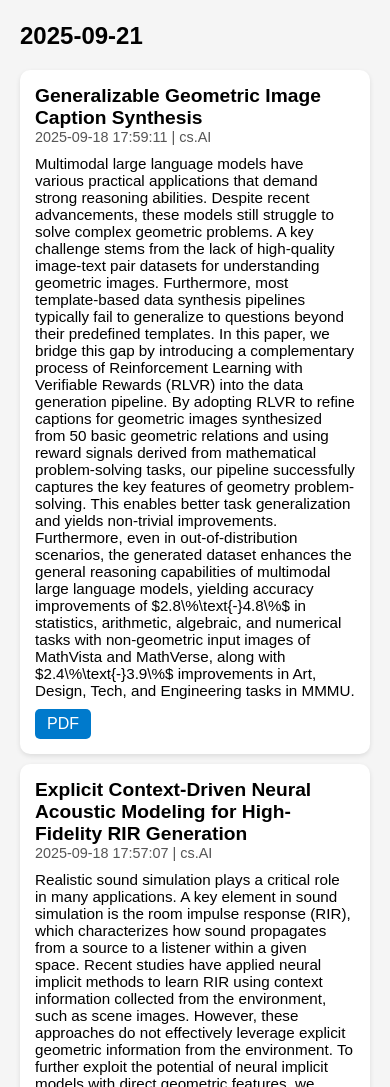
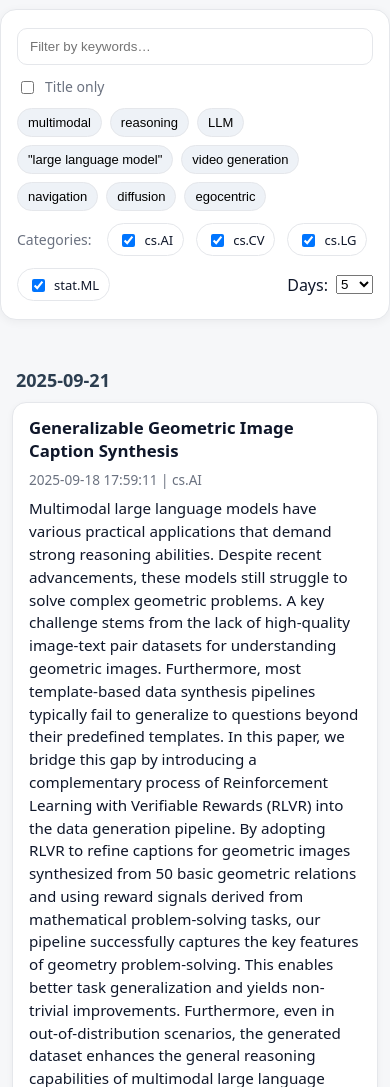
Before and after one commit to EthanWTL/Arxiv, a plain HTML site: page index.html in a window 390 px wide. Shown: the part 96-1183 px from the top of the page. Drawn offline with Linux system fonts and the light colour scheme; no server answers.

Commit message:
create filter

```diff
--- /dev/null
+++ b/app.js
@@ -0,0 +1,205 @@
+"use strict";
+
+const PRESET_TERMS = [
+  "multimodal",
+  "reasoning",
+  "llm",
+  '"large language model"',
+  "video generation",
+  "navigation",
+  "diffusion",
+  "egocentric",
+];
+
+let ALL = [];   // { date, ...paper }
+let RENDER_DAYS = 5;
+
+const els = {
+  content: document.getElementById("content"),
+  search: document.getElementById("search"),
+  titleOnly: document.getElementById("titleOnly"),
+  days: document.getElementById("days"),
+  presetChips: document.getElementById("presetChips"),
+  count: document.getElementById("count"),
+};
+
+function fmtDateISO(d){
+  return d.toISOString().split("T")[0];
+}
+
+async function fetchDay(dateStr){
+  const url = `paper_json/${dateStr}.json`;
+  try{
+    const res = await fetch(url, { cache: "no-store" });
+    if(!res.ok) return [];
+    const papers = await res.json();
+    if(!Array.isArray(papers)) return [];
+    // attach date to each paper for grouping later
+    return papers.map(p => ({...p, __date: dateStr}));
+  }catch(e){
+    return [];
+  }
+}
+
+async function loadDays(nDays){
+  const today = new Date();
+  const batches = [];
+  for(let i=0;i<nDays;i++){
+    const d = new Date(today);
+    d.setDate(today.getDate() - i);
+    batches.push(fetchDay(fmtDateISO(d)));
+  }
+  const results = await Promise.all(batches);
+  ALL = results.flat();
+}
+
+function normalize(str){
+  return (str || "").toLowerCase();
+}
+
+function textMatches(paper, terms, titleOnly){
+  if(terms.length === 0) return true;
+  const title = normalize(paper.title);
+  const summary = normalize(paper.summary);
+  const hay = titleOnly ? title : (title + " " + summary);
+  // Support quoted phrases: terms already include quotes if clicked
+  return terms.every(term => {
+    term = term.trim();
+    if(!term) return true;
+    const isQuoted = term.startsWith('"') && term.endsWith('"');
+    const needle = normalize(isQuoted ? term.slice(1, -1) : term);
+    return hay.includes(needle);
+  });
+}
+
+function categoryMatches(paper, allowedCats){
+  if(allowedCats.size === 0) return true; // none selected => allow all
+  const cats = Array.isArray(paper.category) ? paper.category : [];
+  // include if any category intersects
+  return cats.some(c => allowedCats.has(c));
+}
+
+function getActiveTerms(){
+  const raw = els.search.value.trim();
+  // Split by spaces but keep quoted phrases intact
+  // Simple parser: find "phrases", keep them; remaining split by spaces
+  const quotes = [...raw.matchAll(/"([^"]+)"/g)].map(m => `"${m[1]}"`);
+  const withoutQuotes = raw.replace(/"([^"]+)"/g, "").trim();
+  const singles = withoutQuotes ? withoutQuotes.split(/\s+/) : [];
+  const chipActives = [...els.presetChips.querySelectorAll(".chip.active")].map(b => b.dataset.term);
+  return [...quotes, ...singles, ...chipActives].filter(Boolean);
+}
+
+function getAllowedCats(){
+  const boxes = [...document.querySelectorAll(".cat")];
+  const checked = boxes.filter(b => b.checked).map(b => b.value);
+  return new Set(checked);
+}
+
+function groupByDate(papers){
+  const map = new Map();
+  for(const p of papers){
+    if(!map.has(p.__date)) map.set(p.__date, []);
+    map.get(p.__date).push(p);
+  }
+  // Sort dates descending
+  return [...map.entries()].sort((a,b) => (a[0] < b[0] ? 1 : -1));
+}
+
+function render(papers){
+  const groups = groupByDate(papers);
+  els.content.innerHTML = "";
+
+  if(groups.length === 0){
+    els.content.textContent = "No papers match your filters.";
+    els.count.textContent = "0";
+    return;
+  }
+
+  let total = 0;
+
+  for(const [date, items] of groups){
+    if(items.length === 0) continue;
+    total += items.length;
+
+    const section = document.createElement("section");
+    section.className = "date-section";
+    section.innerHTML = `<h2>${date}</h2>`;
+    els.content.appendChild(section);
+
+    for(const p of items){
+      const div = document.createElement("div");
+      div.className = "paper";
+      const cats = Array.isArray(p.category) ? p.category.join(", ") : "";
+      div.innerHTML = `
+        <div class="title">${p.title}</div>
+        <div class="meta">${p.published} | ${cats}</div>
+        <div class="summary">${p.summary}</div>
+        <a class="link" href="${p.link}" target="_blank" rel="noopener noreferrer">PDF</a>
+      `;
+      section.appendChild(div);
+    }
+  }
+  els.count.textContent = String(total);
+}
+
+function applyFilters(){
+  const terms = getActiveTerms();
+  const titleOnly = els.titleOnly.checked;
+  const cats = getAllowedCats();
+
+  const filtered = ALL.filter(p =>
+    categoryMatches(p, cats) &&
+    textMatches(p, terms, titleOnly)
+  );
+
+  render(filtered);
+}
+
+// Simple debounce for input
+function debounce(fn, ms=250){
+  let t;
+  return (...args) => {
+    clearTimeout(t);
+    t = setTimeout(() => fn(...args), ms);
+  };
+}
+
+function initChipBehavior(){
+  els.presetChips.addEventListener("click", (e) => {
+    const btn = e.target.closest(".chip");
+    if(!btn) return;
+    btn.classList.toggle("active");
+    applyFilters();
+  });
+}
+
+function initCategoryBehavior(){
+  document.querySelectorAll(".cat").forEach(cb => {
+    cb.addEventListener("change", applyFilters);
+  });
+}
+
+function initDaysBehavior(){
+  els.days.addEventListener("change", async () => {
+    RENDER_DAYS = parseInt(els.days.value, 10) || 5;
+    els.content.textContent = "Loading…";
+    await loadDays(RENDER_DAYS);
+    applyFilters();
+  });
+}
+
+function initSearchBehavior(){
+  els.search.addEventListener("input", debounce(applyFilters, 200));
+  els.titleOnly.addEventListener("change", applyFilters);
+}
+
+document.addEventListener("DOMContentLoaded", async () => {
+  initChipBehavior();
+  initCategoryBehavior();
+  initDaysBehavior();
+  initSearchBehavior();
+
+  await loadDays(RENDER_DAYS);
+  applyFilters();
+});
--- a/index.html
+++ b/index.html
@@ -3,65 +3,63 @@
 <head>
   <meta charset="UTF-8" />
   <title>Daily ArXiv Papers</title>
-  <style>
-    body { font-family: Arial, sans-serif; background: #f5f5f5; margin: 0; padding: 20px; }
-    h1 { text-align: center; }
-    .paper { background: white; border-radius: 10px; padding: 15px; margin: 10px auto; max-width: 800px;
-             box-shadow: 0 2px 5px rgba(0,0,0,0.1); }
-    .title { font-weight: bold; font-size: 1.2em; }
-    .meta { color: #555; font-size: 0.9em; margin-bottom: 10px; }
-    .summary { font-size: 0.95em; margin-top: 5px; }
-    .link { margin-top: 10px; display: inline-block; background: #007acc; color: white;
-            padding: 6px 12px; border-radius: 5px; text-decoration: none; }
-    .link:hover { background: #005f99; }
-    .date-section { margin-top: 40px; }
-  </style>
+  <link rel="stylesheet" href="styles.css" />
 </head>
 <body>
-  <h1>Daily ArXiv Papers</h1>
-  <div id="content">Loading...</div>
+  <header class="site-header">
+    <h1>Daily ArXiv Papers</h1>
+    <div class="subtle">cs.AI · cs.CV · cs.LG · stat.ML</div>
+  </header>
 
-  <script>
-    async function loadPapers() {
-      const container = document.getElementById("content");
-      container.innerHTML = "";
+  <section class="controls">
+    <div class="control-row">
+      <label class="sr-only" for="search">Keyword search</label>
+      <input id="search" class="search" type="text" placeholder="Filter by keywords…" />
+      <label class="checkbox">
+        <input id="titleOnly" type="checkbox" />
+        <span>Title only</span>
+      </label>
+    </div>
 
-      const today = new Date();
-      for (let i = 0; i < 5; i++) {
-        const d = new Date(today);
-        d.setDate(today.getDate() - i);
-        const datestr = d.toISOString().split("T")[0];
-        const url = `paper_json/${datestr}.json`;
+    <div class="control-row">
+      <div class="chip-row" id="presetChips" aria-label="Quick filters">
+        <!-- Preset chips (click to toggle) -->
+        <button class="chip" data-term="multimodal">multimodal</button>
+        <button class="chip" data-term="reasoning">reasoning</button>
+        <button class="chip" data-term="LLM">LLM</button>
+        <button class="chip" data-term='"large language model"'>"large language model"</button>
+        <button class="chip" data-term="video generation">video generation</button>
+        <button class="chip" data-term="navigation">navigation</button>
+        <button class="chip" data-term="diffusion">diffusion</button>
+        <button class="chip" data-term="egocentric">egocentric</button>
+      </div>
+    </div>
 
-        try {
-          const res = await fetch(url);
-          if (!res.ok) continue;
-          const papers = await res.json();
-          if (!papers.length) continue;
+    <div class="control-row wrap">
+      <div class="label">Categories:</div>
+      <label class="pill"><input type="checkbox" class="cat" value="cs.AI" checked> cs.AI</label>
+      <label class="pill"><input type="checkbox" class="cat" value="cs.CV" checked> cs.CV</label>
+      <label class="pill"><input type="checkbox" class="cat" value="cs.LG" checked> cs.LG</label>
+      <label class="pill"><input type="checkbox" class="cat" value="stat.ML" checked> stat.ML</label>
 
-          const section = document.createElement("div");
-          section.className = "date-section";
-          section.innerHTML = `<h2>${datestr}</h2>`;
-          container.appendChild(section);
+      <div class="spacer"></div>
+      <label class="select">
+        <span>Days:</span>
+        <select id="days">
+          <option value="5" selected>5</option>
+          <option value="7">7</option>
+          <option value="10">10</option>
+        </select>
+      </label>
+    </div>
+  </section>
 
-          papers.forEach(p => {
-            const div = document.createElement("div");
-            div.className = "paper";
-            div.innerHTML = `
-              <div class="title">${p.title}</div>
-              <div class="meta">${p.published} | ${p.category.join(", ")}</div>
-              <div class="summary">${p.summary}</div>
-              <a class="link" href="${p.link}" target="_blank">PDF</a>
-            `;
-            section.appendChild(div);
-          });
-        } catch (e) {
-          console.log("No file for", datestr);
-        }
-      }
-    }
+  <main id="content" class="content">Loading…</main>
 
-    loadPapers();
-  </script>
+  <footer class="site-footer">
+    <span id="count">0</span> matching results
+  </footer>
+
+  <script src="app.js" defer></script>
 </body>
 </html>
--- /dev/null
+++ b/styles.css
@@ -0,0 +1,112 @@
+:root{
+  --bg:#f6f7f9;
+  --fg:#0f172a;
+  --muted:#6b7280;
+  --card:#ffffff;
+  --accent:#0b78d1;
+  --accent-hover:#075e9f;
+  --border:#e5e7eb;
+  --chip:#eef2f7;
+}
+
+*{box-sizing:border-box}
+body{
+  font-family: system-ui, -apple-system, Segoe UI, Roboto, "Helvetica Neue", Arial, "Noto Sans", "Apple Color Emoji", "Segoe UI Emoji";
+  background:var(--bg);
+  color:var(--fg);
+  margin:0;
+}
+
+.site-header{
+  text-align:center;
+  padding:28px 16px 10px;
+}
+.site-header h1{
+  margin:0 0 6px;
+  font-weight:700;
+  font-size:clamp(22px, 2.8vw, 32px);
+}
+.subtle{color:var(--muted); font-size:14px}
+
+.controls{
+  background:var(--card);
+  border:1px solid var(--border);
+  border-radius:16px;
+  margin:12px auto;
+  padding:12px;
+  max-width:1000px;
+  box-shadow:0 2px 10px rgba(0,0,0,0.05);
+}
+.control-row{
+  display:flex; gap:12px; align-items:center; padding:6px 4px; flex-wrap:wrap;
+}
+.control-row.wrap{flex-wrap:wrap}
+.label{color:var(--muted); font-size:14px; margin-right:4px}
+
+.search{
+  flex:1 1 380px;
+  min-width:240px;
+  padding:10px 12px;
+  border:1px solid var(--border);
+  border-radius:10px;
+  background:#fff;
+  outline:none;
+}
+.search:focus{border-color:var(--accent); box-shadow:0 0 0 3px rgba(11,120,209,0.12)}
+
+.checkbox{display:flex; align-items:center; gap:8px; color:var(--muted); font-size:14px}
+.checkbox input{transform:translateY(1px)}
+
+.chip-row{display:flex; gap:8px; flex-wrap:wrap}
+.chip{
+  appearance:none; border:1px solid var(--border); background:var(--chip);
+  padding:6px 10px; border-radius:999px; font-size:13px; cursor:pointer;
+}
+.chip.active{border-color:var(--accent); outline:2px solid rgba(11,120,209,0.18)}
+
+.pill{
+  display:flex; align-items:center; gap:6px;
+  padding:6px 10px; border:1px solid var(--border);
+  background:#fff; border-radius:999px; font-size:13px; cursor:pointer;
+}
+.pill input{transform:translateY(1px)}
+
+.select{display:flex; align-items:center; gap:8px}
+.spacer{flex:1}
+
+.content{padding: 8px 12px 40px}
+
+.date-section{margin:28px auto 18px; max-width:1000px}
+.date-section > h2{
+  font-size:18px; font-weight:700; color:#2c3e50; margin:0 0 10px 4px;
+}
+
+.paper{
+  background:var(--card);
+  border:1px solid var(--border);
+  border-radius:14px;
+  padding:14px 16px;
+  margin:10px auto;
+  max-width:1000px;
+  box-shadow:0 2px 6px rgba(0,0,0,0.05);
+}
+
+.title{font-weight:700; font-size:1.05rem; line-height:1.35}
+.meta{color:var(--muted); font-size:0.85rem; margin:8px 0 8px}
+.summary{font-size:0.95rem; line-height:1.5}
+
+.link{
+  margin-top:10px; display:inline-block; background:var(--accent); color:white;
+  padding:7px 12px; border-radius:8px; text-decoration:none; font-weight:600; font-size:0.9rem;
+}
+.link:hover{background:var(--accent-hover)}
+
+.site-footer{
+  text-align:center; color:var(--muted);
+  padding:16px 8px 28px;
+  font-size:14px;
+}
+
+.sr-only{
+  position:absolute; width:1px; height:1px; padding:0; margin:-1px; overflow:hidden; clip:rect(0,0,0,0); border:0;
+}
```
Also changed, not shown: 1 other file.
